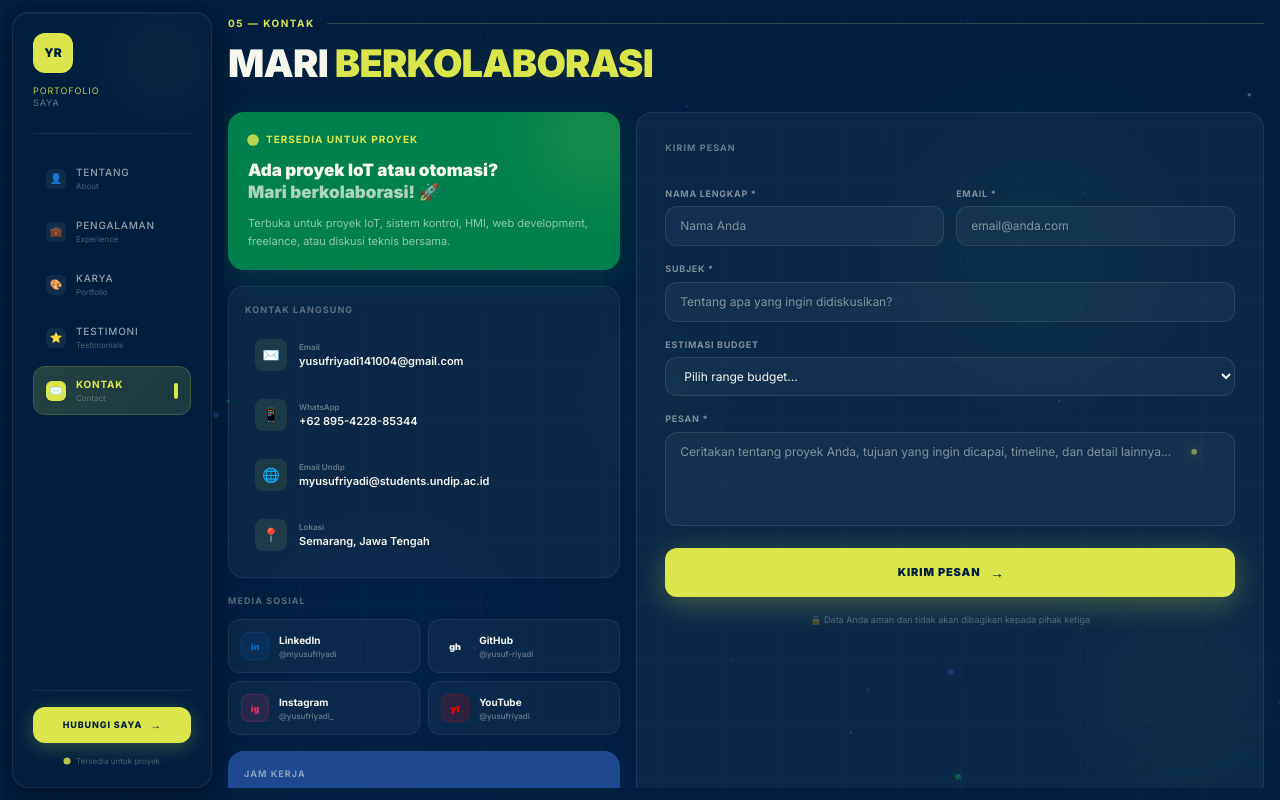
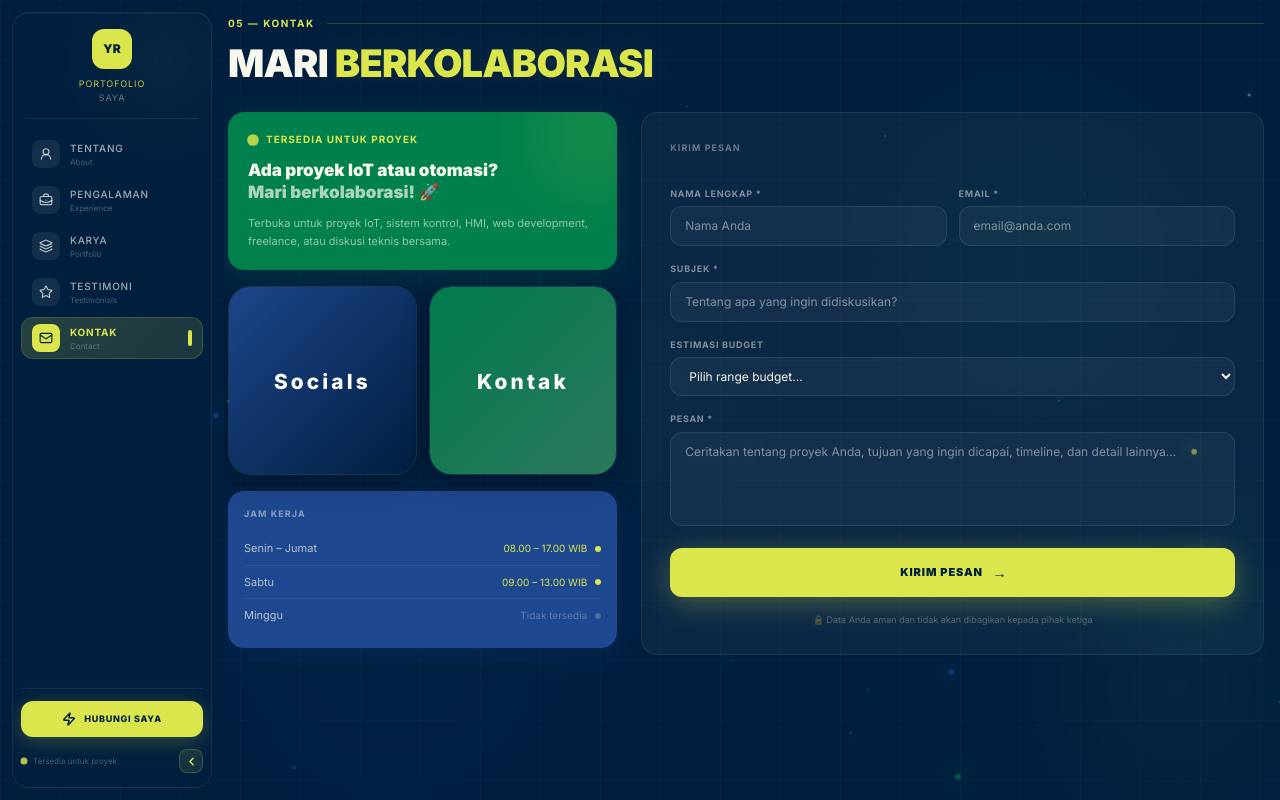
Before and after one commit to ucupryd/PortoUcup, a React (Vite) app: page /kontak in a window 1280 px wide. Built offline with nearby package versions, Linux system fonts and the light colour scheme.

Commit message:
feat: enhance Layout and NavPanel with collapsible navigation and animations; add LinksCard component for social and contact links in Kontak page

```diff
--- a/src/app/components/Layout.tsx
+++ b/src/app/components/Layout.tsx
@@ -1,3 +1,4 @@
+import { useState } from "react";
 import { Outlet, useLocation } from "react-router";
 import { AnimatePresence, motion } from "motion/react";
 import { NavPanel } from "./NavPanel";
@@ -6,6 +7,7 @@ import { C, pageVariants } from "./constants";
 
 export function Layout() {
   const location = useLocation();
+  const [navOpen, setNavOpen] = useState(true);
 
   return (
     <div
@@ -20,11 +22,17 @@ export function Layout() {
       {/* Global particle background */}
       <ParticleField />
 
-      {/* Left nav panel */}
-      <NavPanel />
+      {/* Left nav panel — collapses to icon-only mode */}
+      <motion.div
+        animate={{ width: navOpen ? 200 : 58 }}
+        transition={{ duration: 0.35, ease: [0.4, 0, 0.2, 1] }}
+        style={{ flexShrink: 0, overflow: "hidden" }}
+      >
+        <NavPanel open={navOpen} onToggle={() => setNavOpen((v) => !v)} />
+      </motion.div>
 
       {/* Page content area */}
-      <div className="flex-1 relative overflow-hidden h-full">
+      <div className="flex-1 relative overflow-hidden h-full min-w-0">
         <AnimatePresence mode="sync">
           <motion.div
             key={location.pathname}
--- a/src/app/components/NavPanel.tsx
+++ b/src/app/components/NavPanel.tsx
@@ -1,18 +1,41 @@
 import { NavLink, useNavigate } from "react-router";
-import { motion } from "motion/react";
-import { C, navItems } from "./constants";
+import { motion, AnimatePresence } from "motion/react";
+import { C } from "./constants";
+import {
+  UserRound,
+  BriefcaseBusiness,
+  Layers,
+  Star,
+  Mail,
+  ChevronLeft,
+  Zap,
+} from "lucide-react";
 
-export function NavPanel() {
+const navItems = [
+  { label: "TENTANG", sub: "About", Icon: UserRound, path: "/tentang" },
+  { label: "PENGALAMAN", sub: "Experience", Icon: BriefcaseBusiness, path: "/pengalaman" },
+  { label: "KARYA", sub: "Portfolio", Icon: Layers, path: "/karya" },
+  { label: "TESTIMONI", sub: "Testimonials", Icon: Star, path: "/testimoni" },
+  { label: "KONTAK", sub: "Contact", Icon: Mail, path: "/kontak" },
+];
+
+interface NavPanelProps {
+  open?: boolean;
+  onToggle?: () => void;
+}
+
+export function NavPanel({ open = true, onToggle }: NavPanelProps) {
   const navigate = useNavigate();
 
   return (
     <motion.div
-      className="flex flex-col h-full rounded-2xl p-5 relative overflow-hidden flex-shrink-0"
+      className="flex flex-col h-full rounded-2xl relative"
       style={{
-        width: 200,
+        width: "100%",
         backgroundColor: C.midnight,
         border: `1px solid rgba(246,247,237,0.08)`,
         boxShadow: `0 8px 32px rgba(0,0,0,0.4), inset 0 1px 0 rgba(246,247,237,0.05)`,
+        overflow: "hidden",
       }}
       initial={{ x: -60, opacity: 0 }}
       animate={{ x: 0, opacity: 1 }}
@@ -21,146 +44,203 @@ export function NavPanel() {
       {/* Glow accent */}
       <motion.div
         className="absolute top-0 right-0 w-24 h-24 rounded-full pointer-events-none"
-        style={{
-          background: C.lime,
-          filter: "blur(40px)",
-          transform: "translate(30%, -30%)",
-          opacity: 0.08,
-        }}
+        style={{ background: C.lime, filter: "blur(40px)", transform: "translate(30%, -30%)", opacity: 0.08 }}
         animate={{ opacity: [0.06, 0.12, 0.06], scale: [1, 1.2, 1] }}
         transition={{ duration: 5, repeat: Infinity, ease: "easeInOut" }}
       />
 
-      {/* Logo */}
+      {/* ── TOP: Logo ── */}
+      <div
+        style={{
+          padding: "16px 12px 0 12px",
+          display: "flex",
+          flexDirection: "column",
+          alignItems: "center",
+          gap: 8,
+        }}
+      >
+        {/* YR logo — always centered */}
         <motion.div
-        className="mb-6"
-        initial={{ opacity: 0, y: -10 }}
-        animate={{ opacity: 1, y: 0 }}
-        transition={{ delay: 0.2, duration: 0.5 }}
-      >
-        <motion.div
-          className="w-10 h-10 rounded-xl flex items-center justify-center mb-3 cursor-pointer"
-          style={{ backgroundColor: C.lime }}
+          className="rounded-xl flex items-center justify-center cursor-pointer flex-shrink-0"
+          style={{ width: 40, height: 40, backgroundColor: C.lime }}
           onClick={() => navigate("/")}
           whileHover={{ scale: 1.08, rotate: 3 }}
           whileTap={{ scale: 0.95 }}
         >
-          <span className="text-xs" style={{ color: C.midnight, fontWeight: 900 }}>YR</span>
-        </motion.div>
-        <p className="text-xs tracking-widest uppercase" style={{ color: C.lime, opacity: 0.85, fontSize: "9px" }}>
-          PORTOFOLIO
-        </p>
-        <p className="text-xs tracking-widest uppercase" style={{ color: C.white, opacity: 0.4, fontSize: "9px" }}>
-          SAYA
-        </p>
+          <span style={{ color: C.midnight, fontWeight: 900, fontSize: "12px" }}>YR</span>
         </motion.div>
 
+        {/* Subtitle — fade + collapse height */}
+        <motion.div
+          style={{ overflow: "hidden", textAlign: "center" }}
+          animate={{ opacity: open ? 1 : 0, height: open ? "auto" : 0, marginBottom: open ? 0 : 0 }}
+          transition={{ duration: 0.35, ease: "easeInOut" }}
+        >
+          <p className="tracking-widest uppercase" style={{ color: C.lime, opacity: 0.85, fontSize: "9px" }}>PORTOFOLIO</p>
+          <p className="tracking-widest uppercase" style={{ color: C.white, opacity: 0.4, fontSize: "9px" }}>SAYA</p>
+        </motion.div>
+      </div>
+
       {/* Divider */}
-      <div className="w-full h-px mb-5" style={{ backgroundColor: "rgba(246,247,237,0.08)" }} />
+      <div style={{ height: 1, backgroundColor: "rgba(246,247,237,0.08)", margin: "14px 12px" }} />
 
-      {/* Nav items */}
-      <nav className="flex flex-col gap-1 flex-1">
-        {navItems.map((item, i) => (
-          <NavLink key={item.label} to={item.path}>
+      {/* ── MIDDLE: Nav items ── */}
+      <nav className="flex flex-col flex-1" style={{ gap: 4, padding: "0 8px" }}>
+        {navItems.map(({ label, sub, Icon, path }, i) => (
+          <NavLink key={label} to={path}>
             {({ isActive }) => (
               <motion.div
-                className="w-full text-left rounded-xl px-3 py-2.5 flex items-center gap-2.5 cursor-pointer relative overflow-hidden"
+                className="rounded-xl flex items-center relative overflow-hidden cursor-pointer"
                 style={{
                   backgroundColor: isActive ? "rgba(219,230,76,0.12)" : "transparent",
                   border: isActive ? `1px solid rgba(219,230,76,0.2)` : "1px solid transparent",
+                  height: open ? 42 : 48,
+                  paddingLeft: open ? 10 : 0,
+                  paddingRight: open ? 10 : 0,
+                  justifyContent: open ? "flex-start" : "center",
+                  gap: open ? 10 : 0,
+                  transition: "padding 0.35s ease, gap 0.35s ease, height 0.35s ease",
                 }}
                 initial={{ opacity: 0, x: -20 }}
                 animate={{ opacity: 1, x: 0 }}
                 transition={{ delay: 0.15 + i * 0.07, duration: 0.4 }}
-                whileHover={
-                  isActive
-                    ? {}
-                    : { backgroundColor: "rgba(246,247,237,0.05)" }
-                }
+                whileHover={isActive ? {} : { backgroundColor: "rgba(246,247,237,0.05)" }}
+                title={!open ? label : undefined}
               >
                 {isActive && (
                   <div
-                    className="absolute inset-0 rounded-xl"
+                    className="absolute inset-0 rounded-xl pointer-events-none"
                     style={{ background: `linear-gradient(135deg, rgba(219,230,76,0.06), transparent)` }}
                   />
                 )}
+
+                {/* Icon — always visible, centered when collapsed */}
                 <span
-                  className="text-xs flex-shrink-0 w-5 h-5 rounded-md flex items-center justify-center relative z-10"
+                  className="flex-shrink-0 flex items-center justify-center relative z-10"
                   style={{
-                    backgroundColor: isActive ? C.lime : "rgba(246,247,237,0.06)",
-                    fontSize: "10px",
-                    transition: "background-color 0.2s",
+                    width: open ? 28 : 40,
+                    height: open ? 28 : 40,
+                    borderRadius: open ? 8 : 12,
+                    backgroundColor: isActive ? C.lime : "rgba(246,247,237,0.07)",
+                    transition: "background-color 0.25s, width 0.35s ease, height 0.35s ease, border-radius 0.35s ease",
                   }}
                 >
-                  {item.icon}
+                  <Icon
+                    size={open ? 14 : 19}
+                    strokeWidth={open ? 2 : 1.8}
+                    color={isActive ? C.midnight : "rgba(246,247,237,0.75)"}
+                    style={{ transition: "all 0.3s ease" }}
+                  />
                 </span>
-                <div className="relative z-10">
-                  <p
-                    style={{
-                      color: isActive ? C.lime : "rgba(246,247,237,0.6)",
+
+                {/* Label — fade + slide */}
+                <motion.div
+                  className="flex-1 min-w-0 relative z-10"
+                  animate={{ opacity: open ? 1 : 0, x: open ? 0 : -4 }}
+                  transition={{ duration: 0.3, ease: "easeInOut" }}
+                  style={{ overflow: "hidden", pointerEvents: "none" }}
+                >
+                  <p style={{
+                    color: isActive ? C.lime : "rgba(246,247,237,0.65)",
                     fontWeight: isActive ? 700 : 500,
                     fontSize: "10px",
                     letterSpacing: "0.08em",
-                      transition: "color 0.2s",
-                    }}
-                  >
-                    {item.label}
+                    whiteSpace: "nowrap",
+                  }}>
+                    {label}
                   </p>
-                  <p style={{ color: "rgba(246,247,237,0.3)", fontSize: "8px" }}>{item.sub}</p>
-                </div>
-                {isActive && (
-                  <div
-                    className="ml-auto w-1 h-4 rounded-full"
+                  <p style={{ color: "rgba(246,247,237,0.3)", fontSize: "8px", whiteSpace: "nowrap" }}>{sub}</p>
+                </motion.div>
+
+                {/* Active indicator bar */}
+                <AnimatePresence>
+                  {isActive && open && (
+                    <motion.div
+                      className="w-1 h-4 rounded-full flex-shrink-0 relative z-10"
                       style={{ backgroundColor: C.lime }}
+                      initial={{ opacity: 0, scaleY: 0 }}
+                      animate={{ opacity: 1, scaleY: 1 }}
+                      exit={{ opacity: 0, scaleY: 0 }}
                     />
                   )}
+                </AnimatePresence>
               </motion.div>
             )}
           </NavLink>
         ))}
       </nav>
 
-      {/* Contact button */}
+      {/* ── BOTTOM: CTA + status + toggle ── */}
+      <div style={{ padding: "0 8px 14px 8px" }}>
+        <div style={{ height: 1, backgroundColor: "rgba(246,247,237,0.08)", margin: "12px 0 12px 0" }} />
+
+        {/* Contact CTA */}
         <motion.div
-        className="mt-4"
-        initial={{ opacity: 0 }}
-        animate={{ opacity: 1 }}
-        transition={{ delay: 0.6 }}
-      >
-        <div className="w-full h-px mb-4" style={{ backgroundColor: "rgba(246,247,237,0.08)" }} />
-        <motion.button
-          className="w-full rounded-xl py-2.5 px-3 flex items-center justify-center gap-2"
+          className="w-full rounded-xl flex items-center justify-center gap-2 cursor-pointer"
+          onClick={() => navigate("/kontak")}
           style={{
             backgroundColor: C.lime,
+            height: 36,
             boxShadow: `0 4px 20px rgba(219,230,76,0.25)`,
+            overflow: "hidden",
           }}
-          onClick={() => navigate("/kontak")}
-          whileHover={{
-            scale: 1.03,
-            boxShadow: `0 6px 28px rgba(219,230,76,0.4)`,
-          }}
+          whileHover={{ boxShadow: `0 6px 28px rgba(219,230,76,0.4)`, scale: 1.02 }}
           whileTap={{ scale: 0.97 }}
+          title={!open ? "Hubungi Saya" : undefined}
         >
-          <span
-            className="tracking-widest uppercase"
-            style={{ color: C.midnight, fontWeight: 800, fontSize: "9px" }}
+          <Zap size={14} color={C.midnight} strokeWidth={2.5} style={{ flexShrink: 0 }} />
+          <motion.span
+            animate={{ opacity: open ? 1 : 0, width: open ? "auto" : 0 }}
+            transition={{ duration: 0.3, ease: "easeInOut" }}
+            style={{ color: C.midnight, fontWeight: 800, fontSize: "9px", letterSpacing: "0.08em", overflow: "hidden", whiteSpace: "nowrap" }}
           >
             HUBUNGI SAYA
-          </span>
-          <span style={{ color: C.midnight, fontSize: "11px" }}>→</span>
-        </motion.button>
+          </motion.span>
+        </motion.div>
 
-        {/* Status indicator */}
-        <div className="flex items-center justify-center gap-1.5 mt-3">
+        {/* Status + Toggle */}
+        <div className="flex items-center mt-3" style={{ justifyContent: "center", gap: 8, minHeight: 20 }}>
+          {/* Status dot always visible */}
+          <div className="flex items-center gap-1.5 flex-shrink-0">
             <motion.span
               className="w-1.5 h-1.5 rounded-full"
               style={{ backgroundColor: C.lime }}
               animate={{ scale: [1, 1.5, 1], opacity: [1, 0.5, 1] }}
               transition={{ duration: 2, repeat: Infinity }}
             />
-          <p style={{ color: "rgba(246,247,237,0.3)", fontSize: "8px" }}>Tersedia untuk proyek</p>
+            <motion.p
+              animate={{ opacity: open ? 1 : 0, width: open ? "auto" : 0 }}
+              transition={{ duration: 0.3 }}
+              style={{ color: "rgba(246,247,237,0.3)", fontSize: "8px", whiteSpace: "nowrap", overflow: "hidden" }}
+            >
+              Tersedia untuk proyek
+            </motion.p>
           </div>
+
+          {/* Toggle button — always visible */}
+          <motion.button
+            onClick={onToggle}
+            className="rounded-lg flex items-center justify-center flex-shrink-0"
+            style={{
+              width: 24,
+              height: 24,
+              backgroundColor: "rgba(219,230,76,0.1)",
+              border: "1px solid rgba(219,230,76,0.2)",
+              marginLeft: "auto",
+            }}
+            whileHover={{ backgroundColor: "rgba(219,230,76,0.22)", scale: 1.1 }}
+            whileTap={{ scale: 0.88 }}
+            title={open ? "Tutup panel" : "Buka panel"}
+          >
+            <motion.div
+              animate={{ rotate: open ? 0 : 180 }}
+              transition={{ duration: 0.4, ease: [0.4, 0, 0.2, 1] }}
+            >
+              <ChevronLeft size={13} strokeWidth={2.5} color={C.lime} />
             </motion.div>
+          </motion.button>
+        </div>
+      </div>
     </motion.div>
   );
 }
--- a/src/app/pages/Kontak.tsx
+++ b/src/app/pages/Kontak.tsx
@@ -1,20 +1,7 @@
 import { useState } from "react";
 import { motion, AnimatePresence } from "motion/react";
 import { C, containerVariants, itemVariants } from "../components/constants";
-
-const contactInfo = [
-  { icon: "✉️", label: "Email", value: "yusufriyadi141004@gmail.com", link: "mailto:yusufriyadi141004@gmail.com" },
-  { icon: "📱", label: "WhatsApp", value: "+62 895-4228-85344", link: "https://wa.me/6289542288534" },
-  { icon: "🌐", label: "Email Undip", value: "myusufriyadi@students.undip.ac.id", link: "mailto:myusufriyadi@students.undip.ac.id" },
-  { icon: "📍", label: "Lokasi", value: "Semarang, Jawa Tengah", link: "#" },
-];
-
-const socialLinks = [
-  { icon: "in", label: "LinkedIn", color: "#0A66C2", handle: "@myusufriyadi" },
-  { icon: "gh", label: "GitHub", color: "#fff", handle: "@yusuf-riyadi" },
-  { icon: "ig", label: "Instagram", color: "#E1306C", handle: "@yusufriyadi_" },
-  { icon: "yt", label: "YouTube", color: "#FF0000", handle: "@yusufriyadi" },
-];
+import { Instagram, Linkedin, Github, Youtube, Phone, Mail, MapPin, GraduationCap } from "lucide-react";
 
 const availability = [
   { day: "Senin – Jumat", time: "08.00 – 17.00 WIB", available: true },
@@ -23,6 +10,94 @@ const availability = [
 ];
 
 type FormStatus = "idle" | "sending" | "success" | "error";
+
+// ── LinksCard component (referensi UI card dengan efek hover fan) ──
+const LinksCard = ({ id, title, bgGradient, items }: {
+  id: string;
+  title: string;
+  bgGradient: string;
+  items: { link: string; icon: React.ReactNode; hoverBg: string }[];
+}) => (
+  <div className={`lc-wrap lc-${id}`} style={{ width: "100%" }}>
+    <div className="lc-card">
+      <div className="lc-bg" style={{ background: bgGradient }} />
+      <div className="lc-logo">{title}</div>
+      {items.map((item, i) =>
+        item.link !== "#" ? (
+          <a key={i} href={item.link} target="_blank" rel="noopener noreferrer">
+            <div className={`lc-box lc-box${i + 1}`}>
+              <span className="lc-icon">{item.icon}</span>
+            </div>
+          </a>
+        ) : (
+          <div key={i} className={`lc-box lc-box${i + 1}`}>
+            <span className="lc-icon">{item.icon}</span>
+          </div>
+        )
+      )}
+    </div>
+    <style>{`
+      .lc-wrap { display:flex; justify-content:center; align-items:center; }
+      .lc-card {
+        position:relative; width:100%; aspect-ratio:1;
+        border-radius:22px; overflow:hidden;
+        box-shadow:rgba(0,0,0,0.25) 0px 8px 28px;
+        transition:all 0.7s cubic-bezier(.4,0,.2,1);
+        border:1px solid rgba(255,255,255,0.1);
+      }
+      .lc-bg { position:absolute; inset:0; opacity:0.95; transition:opacity 0.5s; }
+      .lc-card:hover .lc-bg { opacity:1; }
+      .lc-logo {
+        position:absolute; right:50%; bottom:50%;
+        transform:translate(50%,50%);
+        transition:all 0.55s cubic-bezier(.4,0,.2,1);
+        font-size:clamp(0.95rem,1.8vw,1.3rem);
+        font-weight:800; color:#fff; letter-spacing:0.15em;
+        z-index:10; pointer-events:none;
+      }
+      .lc-icon {
+        display:inline-flex; align-items:center; justify-content:center;
+        width:22px; height:22px;
+      }
+      .lc-icon svg {
+        stroke:rgba(255,255,255,0.75); fill:none;
+        width:100%; height:100%; transition:all 0.45s ease;
+      }
+      .lc-box {
+        position:absolute; padding:12px;
+        display:flex; justify-content:flex-end; align-items:flex-start;
+        background:rgba(255,255,255,0.12); backdrop-filter:blur(6px);
+        border-top:1px solid rgba(255,255,255,0.35);
+        border-right:1px solid rgba(255,255,255,0.35);
+        border-radius:10% 13% 42% 0%/10% 12% 75% 0%;
+        box-shadow:rgba(0,0,0,0.18) -6px 6px 18px;
+        transform-origin:bottom left;
+        transition:all 0.75s cubic-bezier(.4,0,.2,1);
+      }
+      .lc-box::before {
+        content:""; position:absolute; inset:0;
+        border-radius:inherit; opacity:0;
+        transition:opacity 0.45s ease;
+      }
+      .lc-box:hover svg { stroke:#fff; filter:drop-shadow(0 0 5px #fff); transform:scale(1.1); }
+      .lc-box1 { width:82%; height:82%; bottom:-80%; left:-80%; }
+      .lc-box1:hover::before { opacity:1; }
+      .lc-box2 { width:62%; height:62%; bottom:-60%; left:-60%; transition-delay:0.08s; }
+      .lc-box2:hover::before { opacity:1; }
+      .lc-box3 { width:42%; height:42%; bottom:-40%; left:-40%; transition-delay:0.16s; }
+      .lc-box3:hover::before { opacity:1; }
+      .lc-box4 { width:22%; height:22%; bottom:-20%; left:-20%; transition-delay:0.24s; }
+      .lc-box4:hover::before { opacity:1; }
+      .lc-card:hover { transform:scale(1.03); box-shadow:rgba(0,0,0,0.35) 0px 14px 40px; }
+      .lc-card:hover .lc-box { bottom:-1px; left:-1px; }
+      .lc-card:hover .lc-logo { transform:translate(40%, -65%); letter-spacing:0px; font-size:clamp(0.75rem,1.3vw,1rem); }
+      .lc-${id} .lc-box1::before { background:${items[0]?.hoverBg}; }
+      .lc-${id} .lc-box2::before { background:${items[1]?.hoverBg}; }
+      .lc-${id} .lc-box3::before { background:${items[2]?.hoverBg}; }
+      .lc-${id} .lc-box4::before { background:${items[3]?.hoverBg}; }
+    `}</style>
+  </div>
+);
 
 export default function Kontak() {
   const [form, setForm] = useState({ name: "", email: "", subject: "", message: "", budget: "" });
@@ -74,7 +149,7 @@ export default function Kontak() {
         </h1>
       </motion.div>
 
-      <div className="grid gap-4" style={{ gridTemplateColumns: "1fr 1.6fr" }}>
+      <div className="grid md:grid-cols-[1fr_1.6fr] gap-6">
         {/* Left: Contact Info */}
         <motion.div
           className="flex flex-col gap-4"
@@ -116,72 +191,30 @@ export default function Kontak() {
             </p>
           </motion.div>
 
-          {/* Contact details */}
-          <motion.div
-            className="rounded-2xl p-4"
-            style={{ backgroundColor: "rgba(246,247,237,0.04)", border: "1px solid rgba(246,247,237,0.07)" }}
-            variants={itemVariants}
-          >
-            <p className="uppercase mb-3" style={{ color: "rgba(246,247,237,0.35)", fontSize: "9px", fontWeight: 700, letterSpacing: "0.12em" }}>
-              KONTAK LANGSUNG
-            </p>
-            <div className="flex flex-col gap-2">
-              {contactInfo.map((item, i) => (
-                <motion.a
-                  key={item.label}
-                  href={item.link}
-                  className="flex items-center gap-3 p-2.5 rounded-xl"
-                  style={{ textDecoration: "none" }}
-                  initial={{ opacity: 0, x: -15 }}
-                  animate={{ opacity: 1, x: 0 }}
-                  transition={{ delay: 0.3 + i * 0.1 }}
-                  whileHover={{ backgroundColor: "rgba(219,230,76,0.06)", x: 3 }}
-                >
-                  <span
-                    className="w-8 h-8 rounded-lg flex items-center justify-center flex-shrink-0"
-                    style={{ backgroundColor: "rgba(219,230,76,0.1)", fontSize: "14px" }}
-                  >
-                    {item.icon}
-                  </span>
-                  <div>
-                    <p style={{ color: "rgba(246,247,237,0.4)", fontSize: "8px", fontWeight: 600 }}>{item.label}</p>
-                    <p style={{ color: C.white, fontSize: "11px", fontWeight: 600 }}>{item.value}</p>
-                  </div>
-                </motion.a>
-              ))}
-            </div>
-          </motion.div>
-
-          {/* Social links */}
-          <motion.div variants={itemVariants}>
-            <p className="uppercase mb-3" style={{ color: "rgba(246,247,237,0.35)", fontSize: "9px", fontWeight: 700, letterSpacing: "0.12em" }}>
-              MEDIA SOSIAL
-            </p>
-            <div className="grid grid-cols-2 gap-2">
-              {socialLinks.map((s, i) => (
-                <motion.button
-                  key={s.label}
-                  className="rounded-xl p-3 flex items-center gap-2.5 text-left"
-                  style={{ backgroundColor: "rgba(246,247,237,0.04)", border: "1px solid rgba(246,247,237,0.07)" }}
-                  initial={{ opacity: 0, scale: 0.9 }}
-                  animate={{ opacity: 1, scale: 1 }}
-                  transition={{ delay: 0.5 + i * 0.08 }}
-                  whileHover={{ backgroundColor: "rgba(246,247,237,0.08)", y: -2, scale: 1.02 }}
-                  whileTap={{ scale: 0.97 }}
-                >
-                  <div
-                    className="w-7 h-7 rounded-lg flex items-center justify-center flex-shrink-0"
-                    style={{ backgroundColor: `${s.color}22`, border: `1px solid ${s.color}33` }}
-                  >
-                    <span style={{ color: s.color, fontSize: "9px", fontWeight: 900 }}>{s.icon}</span>
-                  </div>
-                  <div>
-                    <p style={{ color: C.white, fontSize: "10px", fontWeight: 700 }}>{s.label}</p>
-                    <p style={{ color: "rgba(246,247,237,0.4)", fontSize: "8px" }}>{s.handle}</p>
-                  </div>
-                </motion.button>
-              ))}
-            </div>
+          {/* Social & Contact Cards */}
+          <motion.div className="grid grid-cols-2 gap-3" variants={itemVariants}>
+            <LinksCard
+              id="socials"
+              title="Socials"
+              bgGradient={`linear-gradient(135deg, ${C.blue} 0%, ${C.midnight} 100%)`}
+              items={[
+                { link: "https://www.youtube.com/@MECHUP14", icon: <Youtube />, hoverBg: "radial-gradient(circle at 30% 107%, #ff0000 0%, #cc0000 90%)" },
+                { link: "https://www.linkedin.com/in/m-yusuf-riyadi-661535386", icon: <Linkedin />, hoverBg: "radial-gradient(circle at 30% 107%, #0077b5 0%, #005582 90%)" },
+                { link: "https://github.com/ucupryd", icon: <Github />, hoverBg: "radial-gradient(circle at 30% 107%, #333 0%, #111 90%)" },
+                { link: "https://www.instagram.com/ucup_ryd/", icon: <Instagram />, hoverBg: "radial-gradient(circle at 30% 107%, #fdf497 0%, #fdf497 5%, #ff53d4 60%, #62c2fe 90%)" },
+              ]}
+            />
+            <LinksCard
+              id="contacts"
+              title="Kontak"
+              bgGradient={`linear-gradient(135deg, ${C.green} 0%, ${C.mantisLight} 100%)`}
+              items={[
+                { link: "mailto:myusufriyadi@students.undip.ac.id", icon: <GraduationCap />, hoverBg: "radial-gradient(circle at 30% 107%, #4CAF50 0%, #2E7D32 90%)" },
+                { link: "mailto:yusufriyadi141004@gmail.com", icon: <Mail />, hoverBg: "radial-gradient(circle at 30% 107%, #ea4335 0%, #c5221f 90%)" },
+                { link: "https://wa.me/62895422885344", icon: <Phone />, hoverBg: "radial-gradient(circle at 30% 107%, #25D366 0%, #128C7E 90%)" },
+                { link: "#", icon: <MapPin />, hoverBg: "radial-gradient(circle at 30% 107%, #FF9800 0%, #E65100 90%)" },
+              ]}
+            />
           </motion.div>
 
           {/* Availability */}
```
Lines whose indentation alone changed are shown as unchanged.
